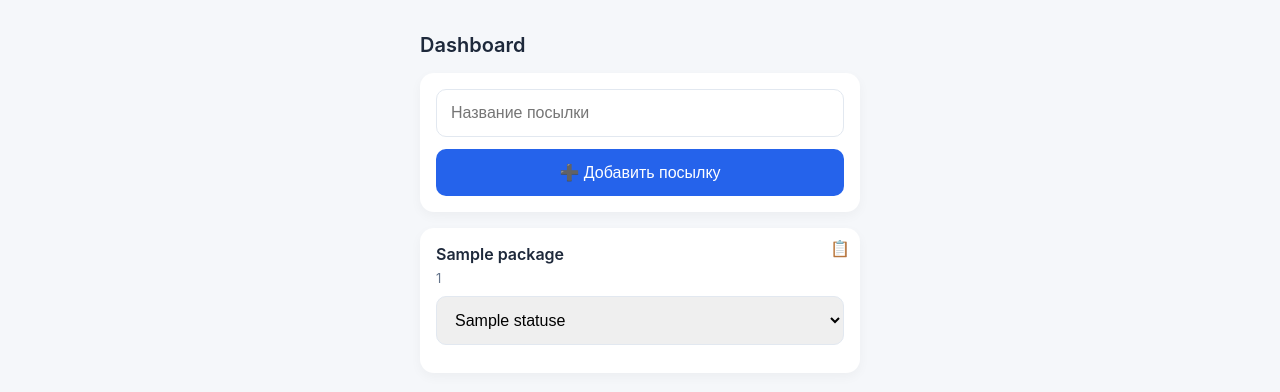
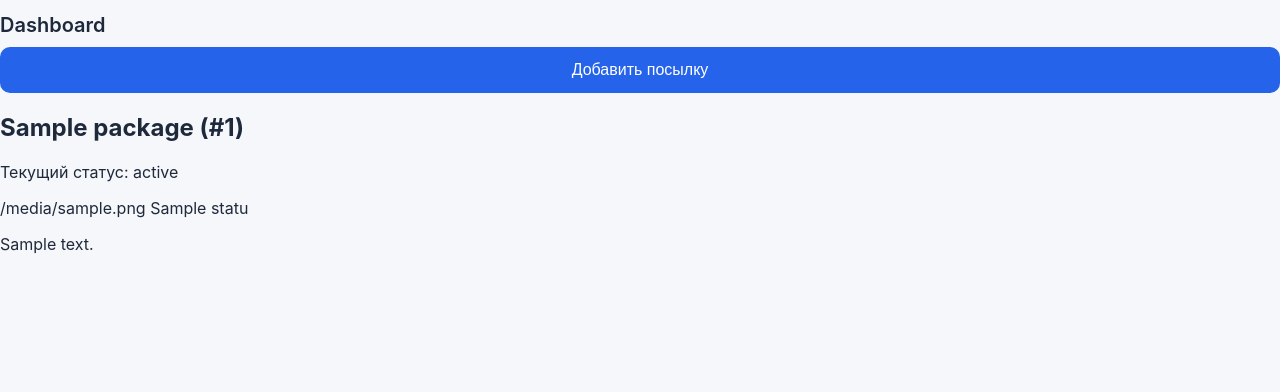
Before and after one commit to lauzhou/VkzTrack, a FastAPI app: template templates/dashboard.html in a window 1280 px wide. Shown: the top 392 px of the page. Run offline with FastAPI, Linux system fonts and the light colour scheme; the template is opened without the code that fills it: most values are stand-ins (such as "Sample title", 1, 10 or a date in 2020).

Commit message:
Update dashboard.html

```diff
--- a/templates/dashboard.html
+++ b/templates/dashboard.html
@@ -1,54 +1,28 @@
 <!DOCTYPE html>
 <html>
 <head>
-    <title>Dashboard</title>
-    <meta name="viewport" content="width=device-width, initial-scale=1.0">
+    <meta charset="UTF-8">
+    <title>Админка - Dashboard</title>
     <link rel="stylesheet" href="/static/style.css">
 </head>
 <body>
-<div class="container">
-
     <h1>Dashboard</h1>
 
-    <!-- Форма создания новой посылки -->
-    <div class="card create-card">
-        <form method="post" action="/dashboard/create">
-            <input type="text" name="title" placeholder="Название посылки" required>
-            <button type="submit">➕ Добавить посылку</button>
-        </form>
-    </div>
+    <button onclick="window.location.href='/create_package'">Добавить посылку</button>
 
     {% for package in packages %}
-    <div class="card status-{{ package.current_status }}">
-        <div class="card-title">{{ package.title }}</div>
-        <div class="track">{{ package.track_number }}</div>
-
-        <!-- Кнопка копирования трек+ссылка -->
-        <span class="copy-icon" onclick="copyTrack('{{ package.track_number }}','{{ package.deep_link }}')">📋</span>
-
-        <!-- Статус выбора -->
-        <form method="post" action="/dashboard/update">
-            <input type="hidden" name="track_number" value="{{ package.track_number }}">
-            <select name="status_id" onchange="this.form.submit()">
-                {% for s in statuses %}
-                <option value="{{ s.id }}" {% if s.id == package.current_status %}selected{% endif %}>
-                    {{ s.name }}
-                </option>
+        <div class="package-card">
+            <h2>{{ package.title }} (#{{ package.track_number }})</h2>
+            <p>Текущий статус: {{ package.current_status }}</p>
+            <div class="progress-bar">
+                {% for status in statuses %}
+                    <div class="status-item">
+                        <span>{{ status.icon }} {{ status.name }}</span>
+                        <p>{{ status.description }}</p>
+                    </div>
                 {% endfor %}
-            </select>
-        </form>
-    </div>
+            </div>
+        </div>
     {% endfor %}
-
-</div>
-
-<script>
-function copyTrack(track, link){
-    navigator.clipboard.writeText(track + " | " + link)
-        .then(()=>alert("Скопировано!"))
-        .catch(()=>alert("Ошибка при копировании"));
-}
-</script>
-
 </body>
 </html>
```
